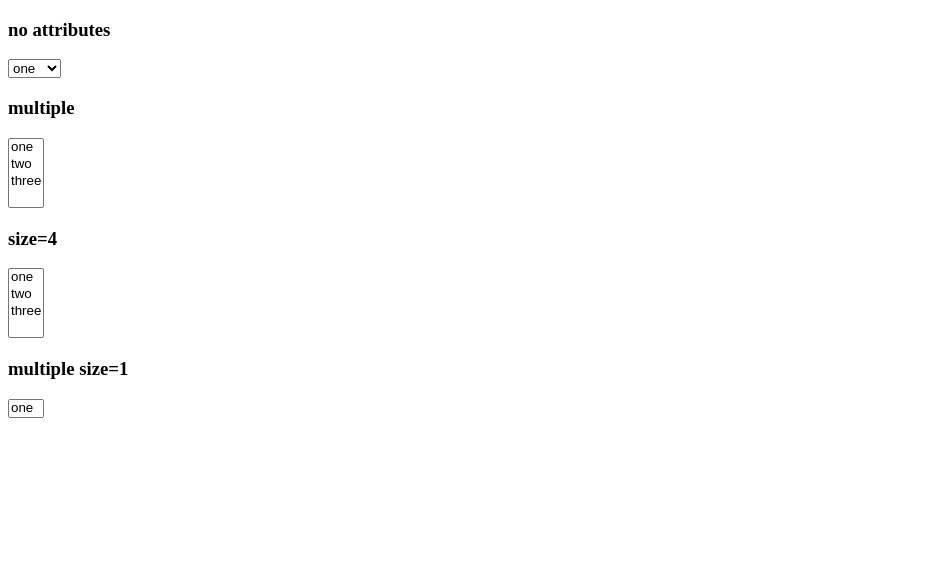
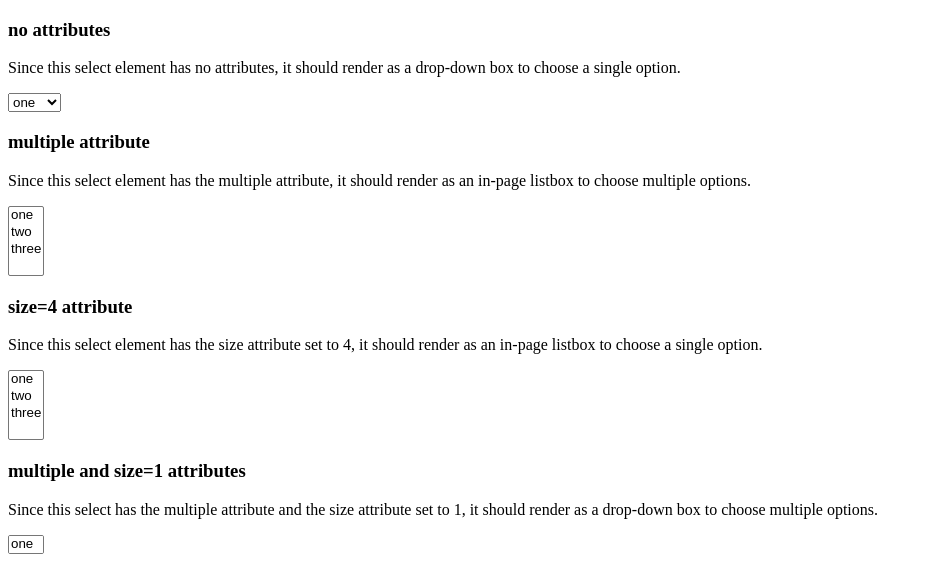
Before and after one commit to josepharhar/asdf, a plain HTML site: page selectmodes.html in a window 1280 px wide. Shown: the whole page, without its empty margins (0-932 px from the left). Drawn offline with Linux system fonts and the light colour scheme.

Commit message:
explain modes

```diff
--- a/selectmodes.html
+++ b/selectmodes.html
@@ -2,27 +2,31 @@
 <meta name="viewport" content="width=device-width, initial-scale=1">
 
 <h3>no attributes</h3>
+<p>Since this select element has no attributes, it should render as a drop-down box to choose a single option.</p>
 <select>
   <option>one</option>
   <option>two</option>
   <option>three</option>
 </select>
 
-<h3>multiple</h3>
+<h3>multiple attribute</h3>
+<p>Since this select element has the multiple attribute, it should render as an in-page listbox to choose multiple options.</p>
 <select multiple>
   <option id=one>one</option>
   <option id=two>two</option>
   <option id=three>three</option>
 </select>
 
-<h3>size=4</h3>
+<h3>size=4 attribute</h3>
+<p>Since this select element has the size attribute set to 4, it should render as an in-page listbox to choose a single option.</p>
 <select size=4>
   <option>one</option>
   <option>two</option>
   <option>three</option>
 </select>
 
-<h3>multiple size=1</h3>
+<h3>multiple and size=1 attributes</h3>
+<p>Since this select has the multiple attribute and the size attribute set to 1, it should render as a drop-down box to choose multiple options.</p>
 <select multiple size=1>
   <option>one</option>
   <option>two</option>
```
